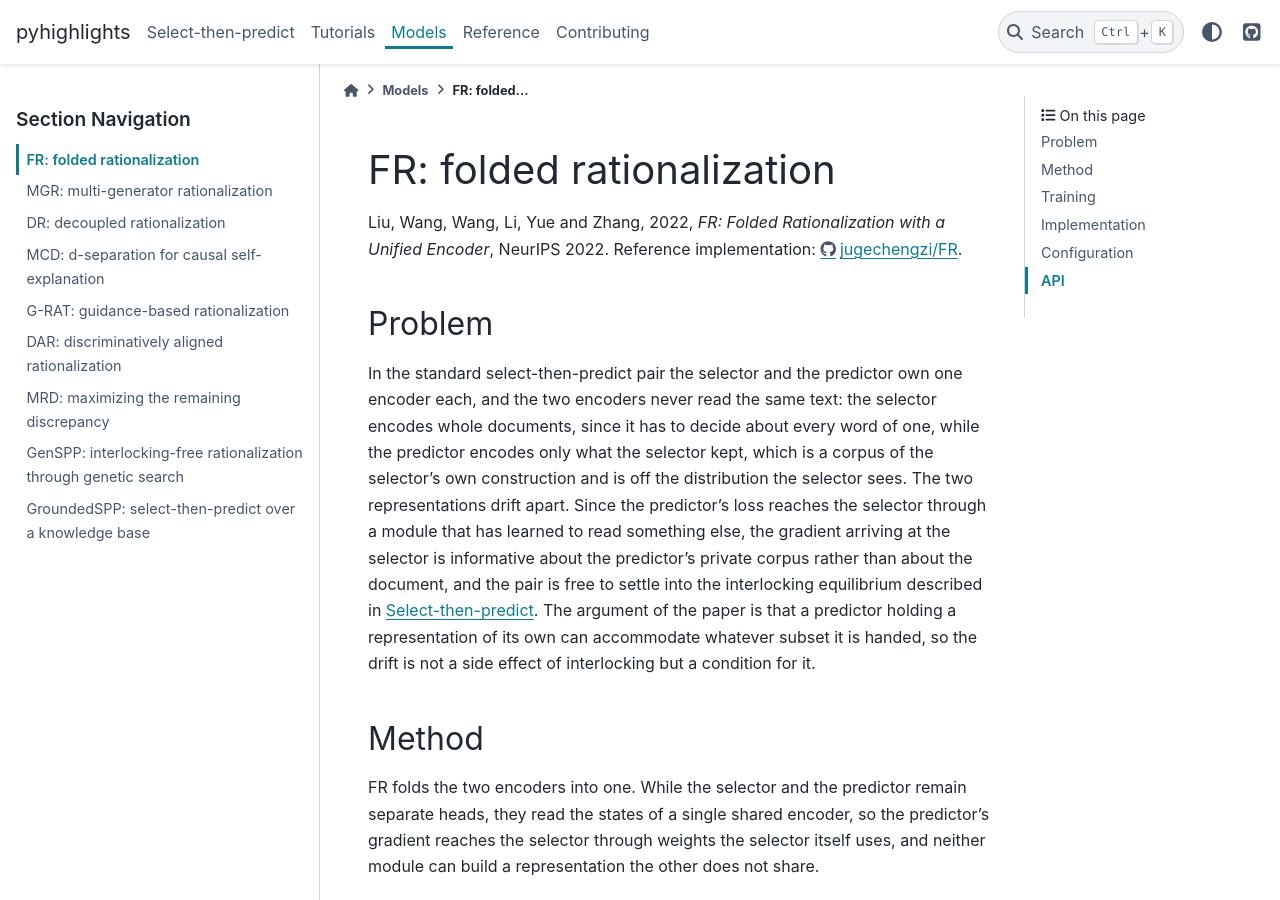
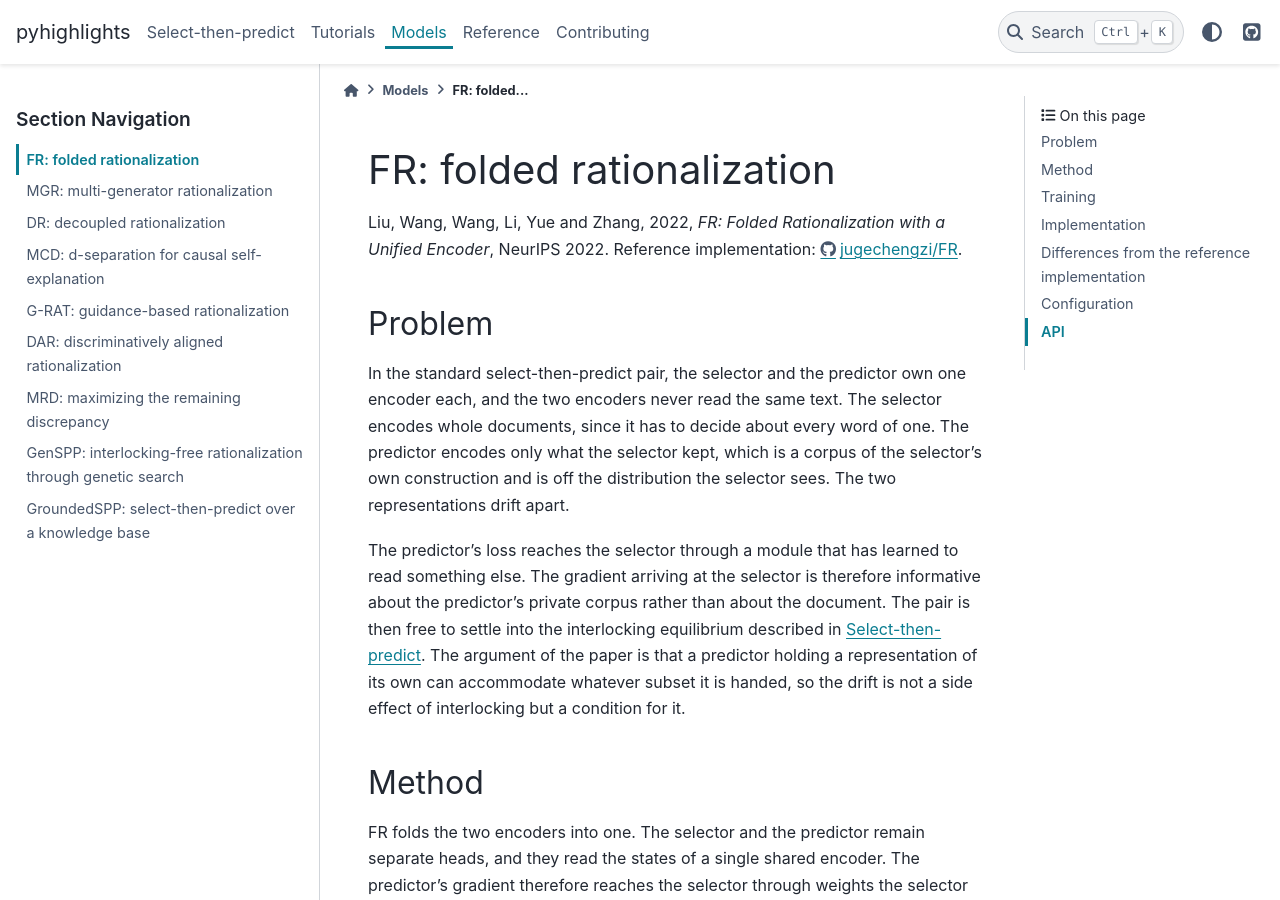
Before and after one commit to nlp-unibo/pyhighlights, a Sphinx documentation site: the page built from docsrc/source/models/fr.rst, in a window 1280 px wide and 900 px high. Built offline with Sphinx 7.4.7 and the PyData theme 0.15.4, drawn with Linux system fonts in a browser that asks for light colours; some of the changed text lies outside the part shown.

Commit message:
docs: state where the penalties differ from the references
The reference implementations of FR, MCD, MRD, DR, MGR and DAR share two
penalty functions that read padding as well as words. Their sampled mask is
not masked at padding, so a selected padding position counts in the
sparsity numerator and not in its denominator, and the contiguity mean runs
over every neighbouring pair, padding included. fr.rst, where the penalties
are defined, gains a "Differences from the reference implementation"
section, and the other five pages link to it.

fr.rst also splits its sentences over 30 words and drops filler.

Co-Authored-By: Claude Opus 5.5 (1M context) <noreply@anthropic.com>

```diff
--- a/docsrc/source/models/dar.rst
+++ b/docsrc/source/models/dar.rst
@@ -95,6 +95,8 @@ Its dropout therefore runs on every highlight the aligner scores, and the alignm
 This library treats that as an error in the reference.
 Once frozen, the aligner stays in evaluation mode, and the alignment term is a fixed function of the highlight.
 
+The sparsity and contiguity penalties also differ from the reference implementation, as :ref:`penalty-differences` on the FR page describes.
+
 Configuration
 -------------
 
--- a/docsrc/source/models/dr.rst
+++ b/docsrc/source/models/dr.rst
@@ -95,6 +95,11 @@ A resumed run would otherwise rescale objects the optimizer no longer owns.
 DR owns the predictor's rate, so a learning-rate scheduler over that group would be overwritten at the next step.
 Nothing in the library configures one.
 
+Differences from the reference implementation
+---------------------------------------------
+
+The sparsity and contiguity penalties also differ from the reference implementation, as :ref:`penalty-differences` on the FR page describes.
+
 Configuration
 -------------
 
--- a/docsrc/source/models/fr.rst
+++ b/docsrc/source/models/fr.rst
@@ -7,16 +7,23 @@ Reference implementation: https://github.com/jugechengzi/FR.
 Problem
 -------
 
-In the standard select-then-predict pair the selector and the predictor own one encoder each, and the two encoders never read the same text: the selector encodes whole documents, since it has to decide about every word of one, while the predictor encodes only what the selector kept, which is a corpus of the selector's own construction and is off the distribution the selector sees.
+In the standard select-then-predict pair, the selector and the predictor own one encoder each, and the two encoders never read the same text.
+The selector encodes whole documents, since it has to decide about every word of one.
+The predictor encodes only what the selector kept, which is a corpus of the selector's own construction and is off the distribution the selector sees.
 The two representations drift apart.
-Since the predictor's loss reaches the selector through a module that has learned to read something else, the gradient arriving at the selector is informative about the predictor's private corpus rather than about the document, and the pair is free to settle into the interlocking equilibrium described in :doc:`../concepts/select-then-predict`.
+
+The predictor's loss reaches the selector through a module that has learned to read something else.
+The gradient arriving at the selector is therefore informative about the predictor's private corpus rather than about the document.
+The pair is then free to settle into the interlocking equilibrium described in :doc:`../concepts/select-then-predict`.
 The argument of the paper is that a predictor holding a representation of its own can accommodate whatever subset it is handed, so the drift is not a side effect of interlocking but a condition for it.
 
 Method
 ------
 
 FR folds the two encoders into one.
-While the selector and the predictor remain separate heads, they read the states of a single shared encoder, so the predictor's gradient reaches the selector through weights the selector itself uses, and neither module can build a representation the other does not share.
+The selector and the predictor remain separate heads, and they read the states of a single shared encoder.
+The predictor's gradient therefore reaches the selector through weights the selector itself uses.
+Neither module can build a representation the other does not share.
 
 .. mermaid::
 
@@ -80,17 +87,21 @@ Every symbol, in order of appearance.
    * - :math:`\theta_{\text{enc}} = \phi_{\text{enc}}`
      - The folding: selector and predictor do not hold two encoders whose weights happen to agree, they hold one encoder.
 
-Two details of the penalties are easy to read past.
-The selection rate is one number for the whole batch rather than a mean of per-document rates, so a long document and a short one pull on it in proportion to their length, and a batch can meet the target by selecting sparsely in the long documents while the short ones keep everything.
+Two details of the penalties matter.
+The selection rate is one number for the whole batch rather than a mean of per-document rates.
+A long document and a short one therefore pull on it in proportion to their length.
+A batch can meet the target by selecting sparsely in the long documents while the short ones keep everything.
 The contiguity term averages over neighbouring pairs rather than summing, so its scale does not follow the length of the documents in the batch.
 
-The highlight annotation appears nowhere above, so FR trains unsupervised with respect to the highlight and the annotation is used to score it afterwards.
-Indeed, the whole intervention sits in that last constraint, and it costs one encoder's worth of parameters rather than two.
+The highlight annotation appears nowhere above, so FR trains unsupervised with respect to the highlight.
+The annotation is used to score the highlight afterwards.
+The whole intervention sits in the last constraint, and it costs one encoder's worth of parameters rather than two.
 
 .. note::
 
    Those three criteria are what every model in the library optimises by default, and FR does not fix them.
-   The target rate :math:`s`, the two weights, and the criteria themselves are fields of a configuration, so a study changes them by registering its own configuration rather than by editing the model.
+   The target rate :math:`s`, the two weights, and the criteria themselves are fields of a configuration.
+   A study changes them by registering its own configuration rather than by editing the model.
    See :doc:`../reference/configurations`.
 
 Training
@@ -108,14 +119,17 @@ One optimizer, one step per batch, and no phases.
 Implementation
 --------------
 
-The ``FR`` class holds no layer, no loss and no training logic of its own, since everything the architecture asks for is already what the base class does when it is given one encoder instead of two.
+The ``FR`` class holds no layer, no loss and no training logic of its own.
+Everything the architecture asks for is what the base class does when it is given one encoder instead of two.
 What is left is a constructor with two checks, and it is the whole file.
 
 .. literalinclude:: ../../../pyhighlights/components/models/spp/fr.py
    :language: python
    :pyobject: FR
 
-Given that the base class already reads a missing ``predictor_backbone`` as an instruction to reuse the selector's, the subclass exists to make that sharing mandatory rather than accidental, and to refuse a configuration whose key says FR while its fields describe an ordinary two-encoder rationalizer.
+The base class already reads a missing ``predictor_backbone`` as an instruction to reuse the selector's.
+The subclass makes that sharing mandatory rather than accidental.
+It also refuses a configuration whose key says FR while its fields describe an ordinary two-encoder rationalizer.
 
 .. list-table::
    :header-rows: 1
@@ -134,8 +148,27 @@ Given that the base class already reads a missing ``predictor_backbone`` as an i
    * - Refusal of a second encoder
      - ``FR.__init__``
 
-Two invariants a reader can check directly: first, ``self.predictor_backbone is self.selector_backbones[0]`` holds for every FR instance, which is the architecture's whole claim written in one line; second, exactly one selector is allowed, since folding is defined for a pair and says nothing about what several selectors sharing one encoder would mean.
-``tests/test_fr.py`` asserts both.
+Two invariants hold for every FR instance, and ``tests/test_fr.py`` asserts both.
+First, ``self.predictor_backbone is self.selector_backbones[0]``.
+Second, exactly one selector is allowed, since folding is defined for a pair and says nothing about several selectors sharing one encoder.
+
+.. _penalty-differences:
+
+Differences from the reference implementation
+---------------------------------------------
+
+The reference implementation computes the two penalties over padding as well as over words.
+Its sampled mask is not masked at padding positions, and its encoder's output there is not zero.
+A padding position can therefore be selected.
+
+First, its sparsity penalty divides the selected positions by the valid ones, ``sum(z) / sum(mask)``.
+A selected padding position therefore counts in the numerator and not in the denominator.
+
+Second, its contiguity penalty averages the transitions over every neighbouring pair, ``mean(|z[:, 1:] - z[:, :-1]|)``, padding included.
+Its value therefore depends on the padded width of the batch.
+
+This library zeroes the selection outside valid positions, and averages the contiguity transitions over pairs of valid positions only.
+The reference implementations of MCD, MRD, DR, MGR and DAR share the same two functions, so the difference applies to each of them.
 
 Configuration
 -------------
@@ -172,8 +205,9 @@ Two keys, one per backbone.
    )
    results = task.run()
 
-Passing ``predictor_backbone`` to either key raises ``ValueError``, and deliberately so, since an FR run with two encoders is a different architecture reported under FR's name.
-Still, three fields are worth setting: the sparsity target of the sparsity loss, the Gumbel temperature, and ``encoder_lr`` when a pretrained transformer is fine-tuned, since one rate cannot serve both a pretrained encoder and a selector initialized from scratch.
+Passing ``predictor_backbone`` to either key raises ``ValueError``, since an FR run with two encoders is a different architecture reported under FR's name.
+Three fields are commonly set: the sparsity target of the sparsity loss, the Gumbel temperature, and ``encoder_lr``.
+``encoder_lr`` matters when a pretrained transformer is fine-tuned, since one rate cannot serve both a pretrained encoder and a selector initialized from scratch.
 
 API
 ---
--- a/docsrc/source/models/mcd.rst
+++ b/docsrc/source/models/mcd.rst
@@ -97,6 +97,11 @@ What MCD adds is two methods naming the passes its criteria bind to.
 Highlight supervision is refused rather than ignored, since a supervision loss appended to the flat list would be dropped before the first batch.
 It has to name the phase it belongs to and go in ``shared_losses``.
 
+Differences from the reference implementation
+---------------------------------------------
+
+The sparsity and contiguity penalties also differ from the reference implementation, as :ref:`penalty-differences` on the FR page describes.
+
 Configuration
 -------------
 
--- a/docsrc/source/models/mgr.rst
+++ b/docsrc/source/models/mgr.rst
@@ -110,6 +110,8 @@ The test selection is therefore random.
 This library reports the selection of ``inference_head`` alone, as the paper does when it keeps only the first generator.
 The reference implementation does the same under ``--average_test 0``.
 
+The sparsity and contiguity penalties also differ from the reference implementation, as :ref:`penalty-differences` on the FR page describes.
+
 Configuration
 -------------
 
--- a/docsrc/source/models/mrd.rst
+++ b/docsrc/source/models/mrd.rst
@@ -86,6 +86,11 @@ Like MCD, MRD is a :class:`~pyhighlights.components.models.spp.phased.PhasedSPP`
 A highlight covering every valid word leaves the complement empty, which the backbones pool to zeros.
 That is an honest reading of a model that kept everything rather than a case to repair, and it is why nothing guards it.
 
+Differences from the reference implementation
+---------------------------------------------
+
+The sparsity and contiguity penalties also differ from the reference implementation, as :ref:`penalty-differences` on the FR page describes.
+
 Configuration
 -------------
 
```
